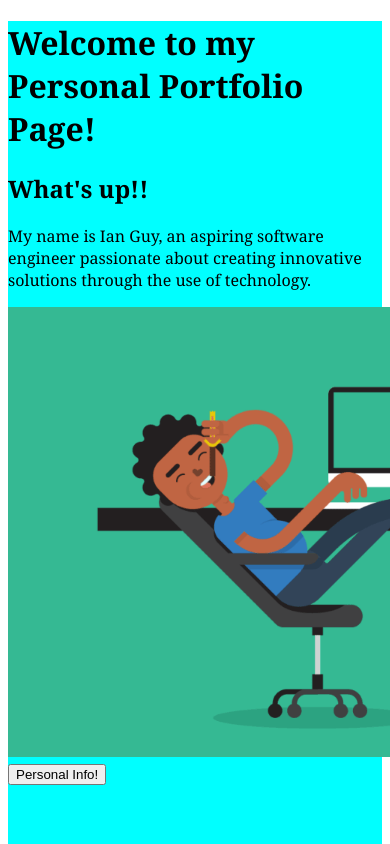
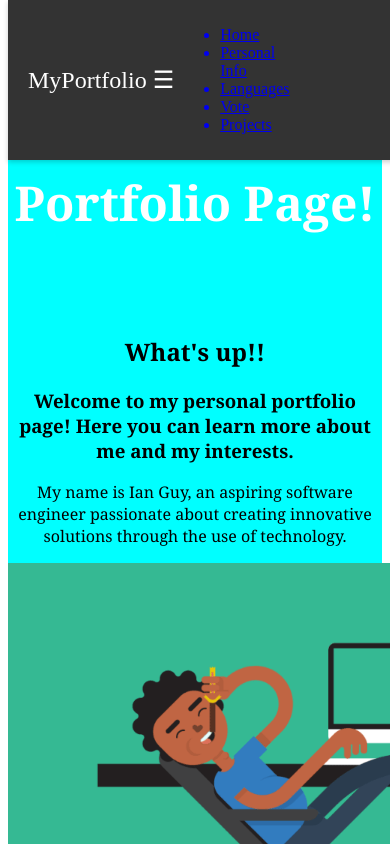
Before and after one commit to iguy1/portfolio, a React (Create React App) app: page / in a window 390 px wide. Shown: the top 844 px of the page. Built offline with nearby package versions, Linux system fonts and the light colour scheme.

Commit message:
Added navbar and got rid of buttons plus added language link

```diff
--- a/src/App.css
+++ b/src/App.css
@@ -1,16 +1,62 @@
-.home{
+.home {
   background-color: aqua;
-  min-height: 100vh;
-  color:white;
-  font-family: Cambria, Cochin, Georgia, Times, 'Times New Roman', serif ;
+  align-items: center;
+  justify-content: center;
+  text-align: center;
+  color: white;
+  font-family: Cambria, Cochin, Georgia, Times, 'Times New Roman', serif;
 }
 
-.sports{
-  background-color: lightgrey;
-  font-family:'Franklin Gothic Medium', 'Arial Narrow', Arial, sans-serif
+.home h1{
+  font-size: 3rem;
+  margin-bottom: 100px;
 }
 
-.tv-show{
+
+
+.sports {
+  background-color: lightgrey;
+  font-family: 'Franklin Gothic Medium', 'Arial Narrow', Arial, sans-serif;
+}
+
+.tv-show {
   background-color: lightblue;
   font-family: 'Courier New', Courier, monospace;
 }
+
+.vote {
+  background-color: lightyellow;
+  font-family: 'Arial', sans-serif;
+}
+
+.newpage {
+  font-family: Arial, sans-serif;
+  margin: 20px;
+  padding: 20px;
+  border: 1px solid #ccc;
+  border-radius: 10px;
+  background-color: lightblue;
+}
+
+.languages {
+  font-family: 'Courier New', Courier, monospace;
+  margin: 20px;
+  padding: 20px;
+  border: 1px solid #ccc;
+  border-radius: 10px;
+  background-color: rgb(232, 181, 80);
+}
+
+.languages h1{
+  font-size: 2rem;
+  margin-bottom: 200px;
+}
+
+.projects {
+  font-family: Cambria, Cochin, Georgia, Times, 'Times New Roman', serif;
+  margin: 20px;
+  padding: 20px;
+  border: 1px solid #ccc;
+  border-radius: 10px;
+  background-color: rgb(232, 80, 80);
+}
--- a/src/App.js
+++ b/src/App.js
@@ -1,42 +1,45 @@
 import React from 'react';
-import { BrowserRouter as Router, Route, Link, Routes } from 'react-router-dom';
+import { BrowserRouter as Router, Route, Routes } from 'react-router-dom';
 import webdev from './images/5eKX.gif';
-import {NewPage,Facts,Vote, Projects} from './NewPage';
+import {NewPage,Languages,Vote, Projects} from './NewPage';
 import './App.css';
 import Sports from './sports'
 import TvShow from './tvshow'
+import Navbar from './Navbar';
 
 
 function Home(){
     return(
+        <section className = 'home' id ='home'>
         <div className='home'>
-            <h1>Welcome to my Personal Portfolio Page!</h1>
+            <h1 className = 'home'>Welcome to my Personal Portfolio Page!</h1>
             <h2>What's up!!</h2>
+            <h3>Welcome to my personal portfolio page! Here you can learn more about me and my interests.</h3>
             <p>My name is Ian Guy, an aspiring software engineer passionate about creating innovative solutions through the use of technology.</p>
             <img src={webdev} alt="webdev" style = {{width:'600px'}}/>
-            <Link to = "/newpage">
-                <button>Personal Info!</button>
-            </Link>
+
         </div>
+        </section>
     );
 }
 
 
 
 function App(){
-return (
+
+    return(
     <Router>
-        <div>
+        <Navbar />
             <Routes>
                 <Route path = "/" element = {<Home />} />
                 <Route path = "/newpage" element = {<NewPage />} />
-                <Route path = "/facts" element = {<Facts />} />
+                <Route path = "/languages" element = {<Languages />} />
                 <Route path = "/vote" element = {<Vote />} />
                 <Route path = "/projects" element = {<Projects />} />
                 <Route path = "/sports" element = {<Sports />} />
                 <Route path = "/tvshow" element = {<TvShow />} />
             </Routes>
-        </div>
+
     </Router>
 
 );
--- /dev/null
+++ b/src/Navbar.css
@@ -0,0 +1,87 @@
+.navbar{
+    background-color:#333;
+    color:white;
+    padding:10px 20px;
+    position:fixed;
+    width:100%;
+    top:0;
+    z-index:10;
+    display:flex;
+    justify-content:space-between;
+    align-items:center;
+    box-shadow: 0 2px 5px rgba(0,0,0,0.2);
+
+}
+
+.navbar-container{
+    display:flex;
+    justify-content: space-between;
+    align-items: center;
+    width:100px;
+}
+
+.navbar-logo a{
+    text-decoration: none;
+    color:white;
+    font-size:1.5rem;
+    font-size:bold;
+
+}
+.navbar-links{
+    display:flex;
+    list-style: none;
+    gap:20px;
+    margin:0;
+}
+
+.navbar-links li a{
+    text-decoration: none;
+    color:white;
+    font-size:bold;
+    transition:color 0.3s ease;
+}
+.navbar-links li a:hover{
+    color:blue;
+    text-decoration: underline;
+}
+
+.navbar-toggle{
+    display:none;
+    font-size:1.5rem;
+    background:none;
+    border:none;
+    color:white;
+    cursor:pointer;
+}
+
+@media screen and (max-width:768px){
+    .navbar-links{
+        flex-direction: column;
+        display:none;
+        position:absolute;
+        top:60px;
+        right:20px;
+        background-color: #444;
+        border-radius:5px;
+        padding:10px 20px;
+        width:200px;
+        box-shadow: 0 2px 5px rgba(0,0,0,0.2);
+
+    }
+
+    .navbar-links.active{
+        display:flex;
+    }
+
+    .navbar-toggle{
+        display:block;
+    }
+
+    .navbar-links li{
+        margin-bottom:10px;
+    }
+
+    .navbar-links li:last-child{
+        margin-bottom:0;
+    }
+}
--- /dev/null
+++ b/src/Navbar.js
@@ -0,0 +1,30 @@
+import React from 'react';
+import { useState } from 'react';
+import { Link } from 'react-router-dom';
+import './Navbar.css';
+
+function Navbar(){
+    const [isMenuOpen, setIsMenuOpen] = useState(false);
+    const toggleMenu = () => {
+        setIsMenuOpen(!isMenuOpen);
+    }
+    return(
+    <nav className = 'navbar'>
+        <div className ='navbar-container'>
+            <div className = 'navbar-logo'>
+                <Link to ='/'>MyPortfolio</Link>
+            </div>
+            <button className ='navbar-toggle' onClick = {toggleMenu}>
+            ☰</button>
+        <ul className = 'nav-links'>
+            <Link to = "/"><li>Home</li></Link>
+            <Link to = "/newpage"><li>Personal Info</li></Link>
+            <Link to = "/Languages"><li>Languages</li></Link>
+            <Link to = "/vote"><li>Vote</li></Link>
+            <Link to = "/projects"><li>Projects</li></Link>
+        </ul>
+        </div>
+    </nav>
+    );
+}
+export default Navbar;
--- a/src/NewPage.js
+++ b/src/NewPage.js
@@ -4,6 +4,8 @@ import Ian from './images/IMG_0229.jpeg';
 import Iguy from './images/IMG_9559.jpeg';
 import lebron from './images/lebron.gif';
 import jordan from './images/jordan.gif';
+import learning from './images/learning.gif';
+import exercise from './images/exercise.gif';
 import './NewPage.css';
 import './App.css';
 
@@ -19,43 +21,36 @@ function NewPage(){
             <img src={Ian} alt="Ian" style = {{width:'200px', height:'auto'}}/>
             <p>I am a Computer Science student at the University of Delaware.</p>
             <p>I love the power of creation that coding gives me!</p>
-            <Link to = "/projects"><button>Projects!!</button></Link>
+            <br />
+            <h2>FACTS ABOUT ME!</h2>
+            <h3>Hi!! My name is Ian Guy and I am 19 years old.</h3>
+            <p>My interest are learning new things and exercise!</p>
+            <br />
+            <img src={learning} alt="learning" style = {{width:'200px', height:'auto'}}/>
+            <img src={exercise} alt="exercise" style = {{width:'200px', height:'auto'}}/>
+
+            <p>I am proficient in coding languages such as Python, Typescript, and C.</p>
+            <p>I am also learning React which I am using to make this website!    </p>
+            <br />
+            <Link to = "/sports"><button>My Favorite Sports Teams🏈</button></Link>
             <br />
             <br />
-            <Link to = "/facts"><button>Facts about ME!</button></Link>
-            <br />
-            <br />
-            <Link to = "/vote"><button>Vote!!</button></Link>
-            <br />
-            <br />
-            <Link to = "/"><button>Home</button></Link>
-
+            <Link to = "/tvshow"><button>My Favorite TV Shows</button></Link>
         </div>
     );
 }
 
-function Facts(){
+function Languages(){
     return(
-        <div className = 'facts'>
+        <div className = 'languages'>
             <h1>FACTS ABOUT ME!</h1>
-            <img src={Iguy} alt="Ian" style = {{width:'200px', height:'auto'}}/>
-            <p>My interest are learning new things and exercise!</p>
-            <p>I am proficient in coding languages such as Python, Typescript, and C.</p>
-            <p>I am also learning React which I am using to make this website!    </p>
+
+            <h2>Languages!</h2>
             <br />
-            <Link to = "/tvshow"><button>TV Shows📺</button></Link>
-            <br />
-            <br />
-            <Link to = "/sports"><button>Sports🏈</button></Link>
-            <br />
-            <br />
-            <Link to = "/newpage"><button>Back</button></Link>
-            <br />
-            <br />
-            <Link to = "/"><button>Home</button></Link>
-            <br />
-
-
+            <h3>⚫Python</h3>
+            <h3>⚫C language</h3>
+            <h3>⚫Typescript</h3>
+            <h3>⚫Currently Learning React</h3>
         </div>
     );
 }
@@ -79,9 +74,7 @@ function Vote(){
             <img src= {jordan} alt="mj" style = {{width:'500px', height:'auto'}}/>
             {<button onClick={()=>handleVote('Jordan')}>Vote for Jordan!</button>}
             <br />
-            <Link to = "/newpage"><button>Back</button></Link>
             <br />
-            <Link to = "/"><button>Home</button></Link>
             {
 
                 vote&&(
@@ -106,12 +99,10 @@ function Projects(){
             <p>This is my first personal creation with many more exciting projects on the way!</p>
             <h3>2. Loan Automorzation Calculator</h3>
             <p>This was a school final project for my TypeScript class, written using a react-like framework created by professors.</p>
-            <Link to = "/newpage"><button>Back</button></Link>
-            <br />
-            <Link to = "/"><button>Home</button></Link>
+
 
         </div>
     )
 }
 
-export {NewPage,Facts,Vote,Projects};
+export {NewPage,Languages,Vote,Projects};
```
Also changed, not shown: src/images/exercise.gif (added), src/images/learning.gif (added).
